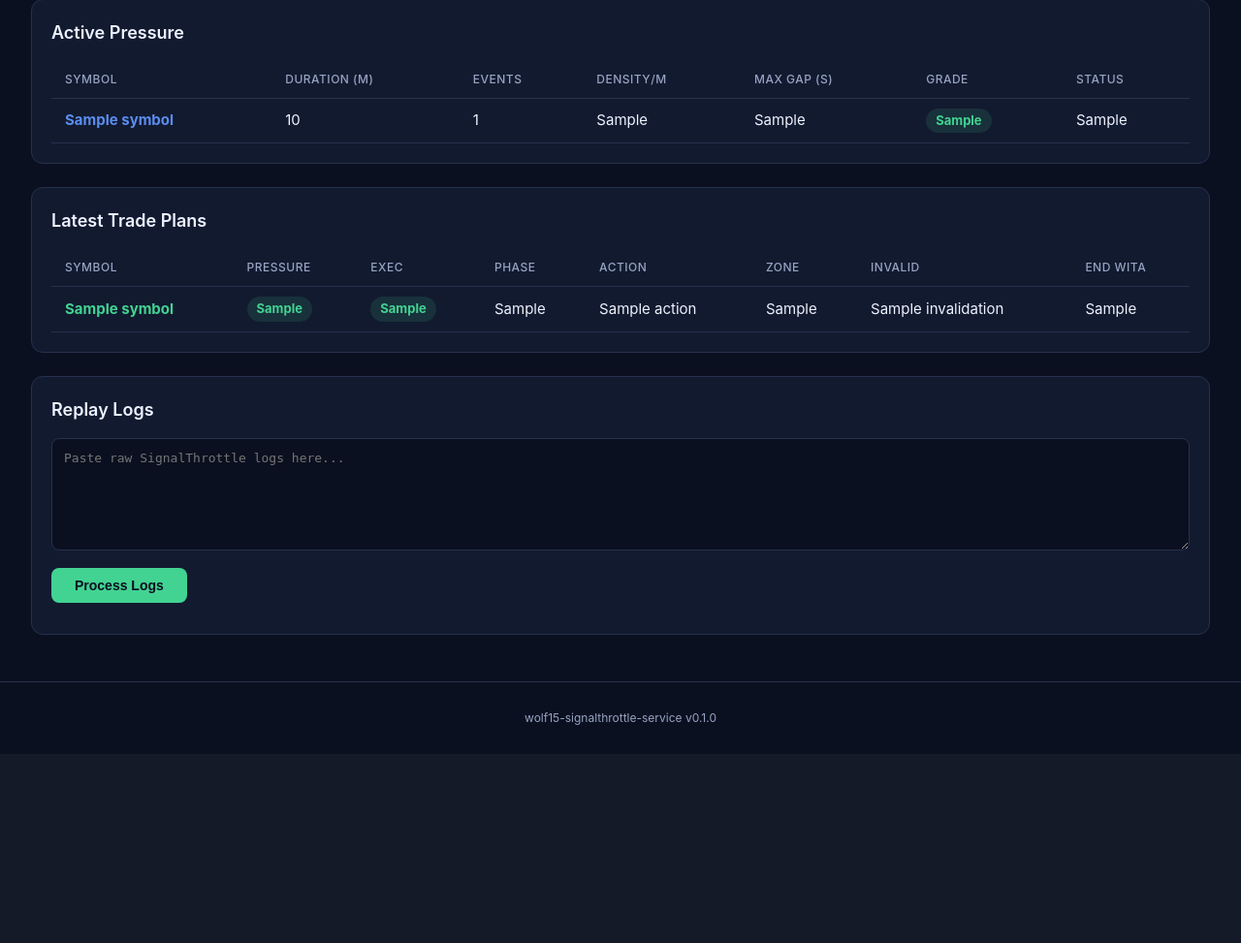
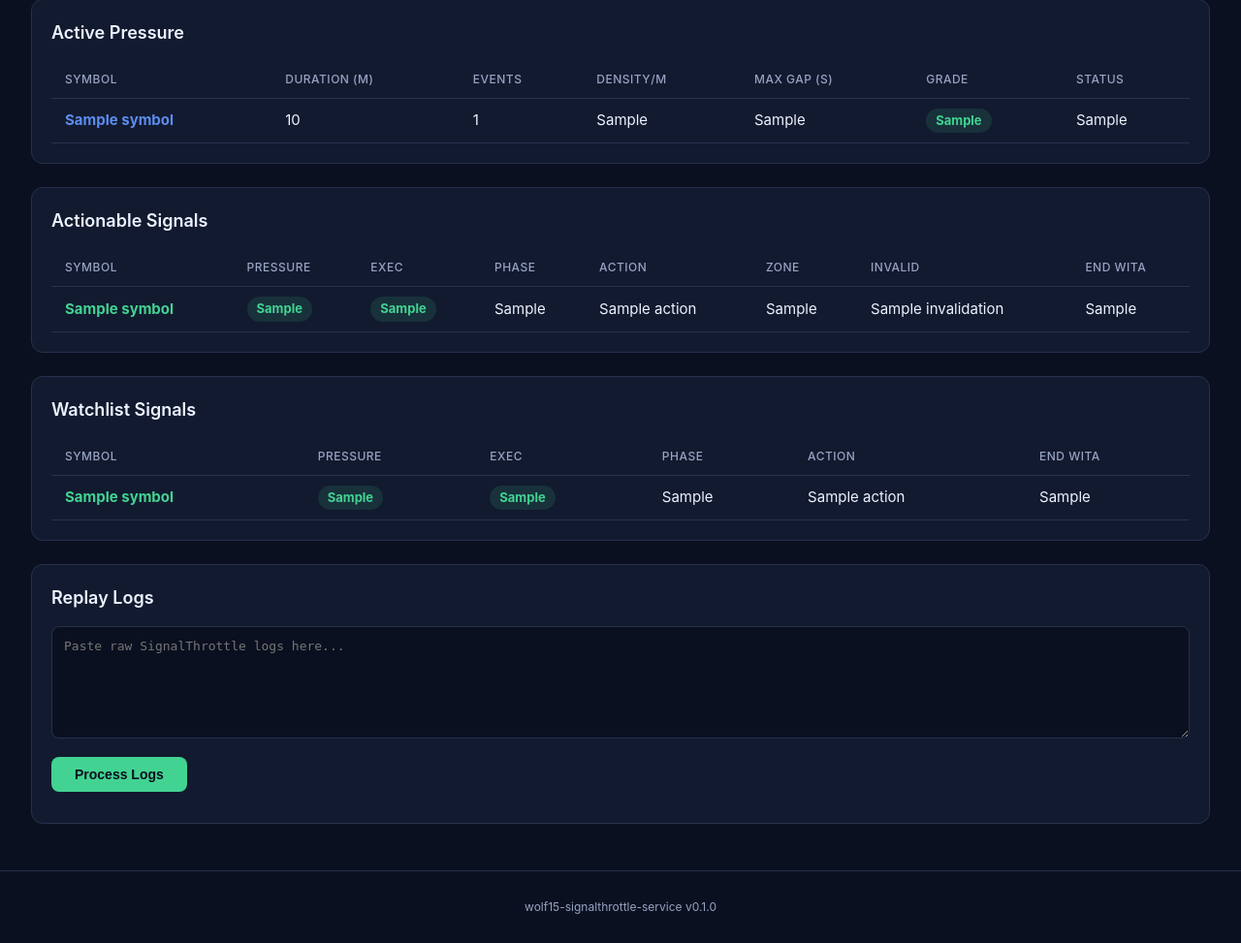
Before and after one commit to tjx578/wolf15-signalthrottle-service, a FastAPI app: template app/dashboard/templates/index.html in a window 1280 px wide. Shown: the part 256-1229 px from the top of the page at 97% size. Before the commit the page ends 1004 px from the top, so only its background shows below. Run offline with FastAPI, Linux system fonts and the light colour scheme; the template is opened without the code that fills it: most values are stand-ins (such as "Sample title", 1, 10 or a date in 2020); some libraries are stand-ins or nearby versions.

Commit message:
feat: Implement bucket filtering for latest signals and update dashboard to display actionable and watchlist signals
Co-authored-by: Copilot <copilot@github.com>

```diff
--- a/app/dashboard/templates/index.html
+++ b/app/dashboard/templates/index.html
@@ -57,7 +57,7 @@
 </section>
 
 <section class="panel">
-  <h2>Latest Trade Plans</h2>
+  <h2>Actionable Signals</h2>
   {% if latest_signals %}
   <div class="table-wrap">
     <table>
@@ -90,7 +90,41 @@
     </table>
   </div>
   {% else %}
-  <p class="empty">No trade plans yet</p>
+  <p class="empty">No actionable signals yet</p>
+  {% endif %}
+</section>
+
+<section class="panel">
+  <h2>Watchlist Signals</h2>
+  {% if watchlist_signals %}
+  <div class="table-wrap">
+    <table>
+      <thead>
+        <tr>
+          <th>Symbol</th>
+          <th>Pressure</th>
+          <th>Exec</th>
+          <th>Phase</th>
+          <th>Action</th>
+          <th>End WITA</th>
+        </tr>
+      </thead>
+      <tbody>
+        {% for s in watchlist_signals %}
+        <tr>
+          <td class="symbol"><a href="/signal-detail/{{ s.id }}">{{ s.symbol }}</a></td>
+          <td><span class="badge">{{ s.pressure_grade }}</span></td>
+          <td><span class="badge">{{ s.execution_grade }}</span></td>
+          <td>{{ s.chart_phase }}</td>
+          <td>{{ s.action }}</td>
+          <td>{{ s.signal_end_wita or '-' }}</td>
+        </tr>
+        {% endfor %}
+      </tbody>
+    </table>
+  </div>
+  {% else %}
+  <p class="empty">No watchlist signals yet</p>
   {% endif %}
 </section>
 
```
Also changed, not shown: app/api/routes_dashboard.py (+5 -2 lines), app/api/routes_signals.py (+6 -3 lines), app/planner/market_context.py (+5 -6 lines), app/planner/trade_plan_builder.py (+7 -1 lines), tests/test_replay_routes.py (+21 -2 lines), tests/test_signals_routes.py (added, +63 -0 lines), tests/test_trade_plan_builder.py (+3 -0 lines), README.md, app/storage/repositories.py.
